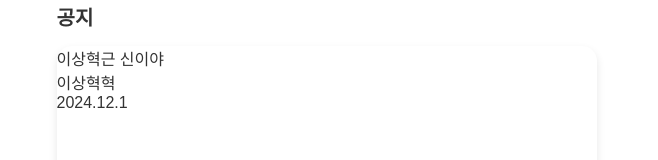
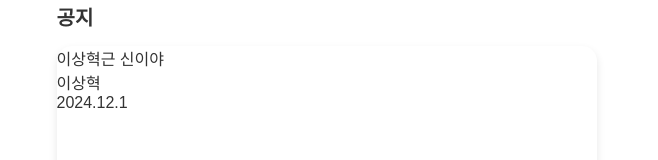
Before and after one commit to IdeaFestival-JOVA/JOVA-client-V0.5, a React (Vite) app: page / in a window 1280 px wide. Shown: the part 206-366 px from the top of the page, without its empty margins (313-971 px from the left). Built offline with nearby package versions, Linux system fonts and the light colour scheme; a web font is replaced by a local one.

Commit message:
더미데이터 수정정

```diff
--- a/src/page/Home/contentsWrapper/RecentWrite.tsx
+++ b/src/page/Home/contentsWrapper/RecentWrite.tsx
@@ -41,7 +41,7 @@ function RecentWrite() {
       category: "FRONTEND",
       createdAt: "2024.12.1",
       endsAt: "2024.12.31",
-      author: "이상혁혁",
+      author: "이상혁",
     },
   ];
 
```
